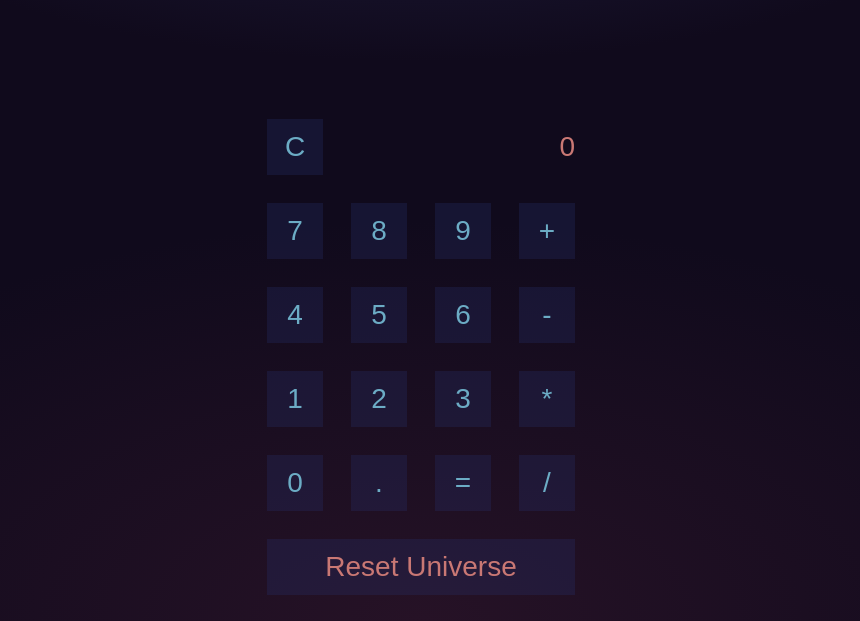
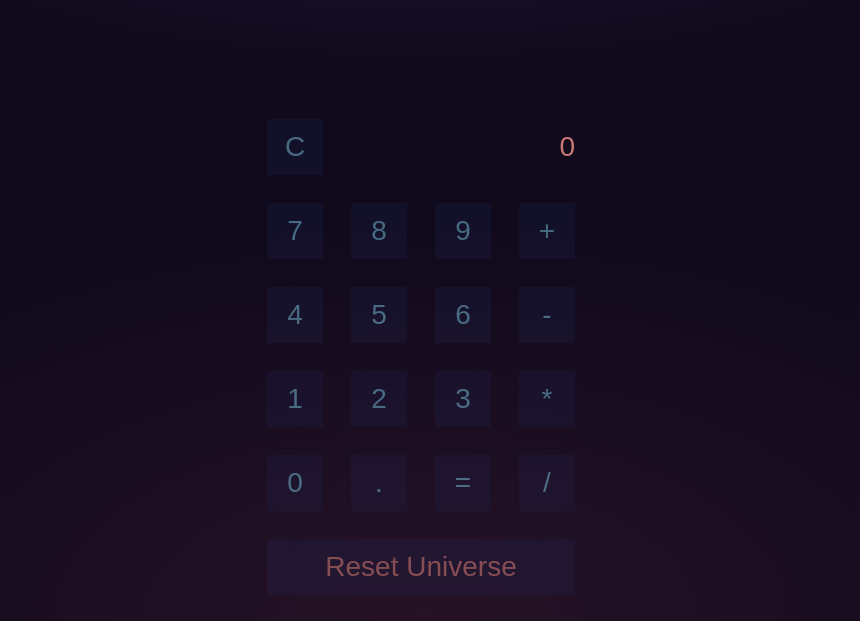
Before and after one commit to CalvinLanger/Calculator, a plain HTML site: page index.html in a window 1280 px wide. Shown: the part 179-800 px from the top of the page, without its empty margins (219-1079 px from the left). Drawn offline with Linux system fonts and the light colour scheme.

Commit message:
add button transition

```diff
--- a/style.css
+++ b/style.css
@@ -1,7 +1,10 @@
 html {
   background: #100a1c;
-    background-image:
-      radial-gradient(50% 30% ellipse at center top, #201e40 0%, rgba(0,0,0,0) 100%),
+  background-image: radial-gradient(
+      50% 30% ellipse at center top,
+      #201e40 0%,
+      rgba(0, 0, 0, 0) 100%
+    ),
     radial-gradient(60% 50% ellipse at center bottom, #261226 0%, #100a1c 100%);
   background-attachment: fixed;
   color: #6cacc5;
@@ -9,7 +12,7 @@ html {
 
 body {
   color: #6cacc5;
-    font: 300 18px/1.6 "Source Sans Pro",sans-serif;
+  font: 300 18px/1.6 "Source Sans Pro", sans-serif;
   margin: 0;
   padding: 5em 0 2em;
   text-align: center;
@@ -21,7 +24,7 @@ html {
 }
 
 .warning {
-    background: -webkit-linear-gradient(45deg,  #c97874 10%, #463042 90%);
+  background: -webkit-linear-gradient(45deg, #c97874 10%, #463042 90%);
   -webkit-background-clip: text;
   -webkit-text-fill-color: transparent;
   color: #8c5059;
@@ -36,7 +39,6 @@ html {
   width: 10em;
 }
 
-
 .viewer {
   color: #c97874;
   float: left;
@@ -50,7 +52,7 @@ html {
 
 button {
   border: 0;
-    background: rgba(42,50,113, .28);
+  background: rgba(42, 50, 113, 0.28);
   color: #6cacc5;
   cursor: pointer;
   float: left;
@@ -58,17 +60,21 @@ html {
   margin: 0.25em;
   width: 2em;
   height: 2em;
-    transition: all 0.5s;
+  opacity: 0.6;
+  transition: 0.1s;
+}
+
+button:hover {
+  opacity: 1;
 }
 
 #reset {
-    background: rgba(42,50,113, .28);
-    color:#c97874;
+  background: rgba(42, 50, 113, 0.28);
+  color: #c97874;
   font-weight: 400;
   width: 11em;
   height: 2em;
 }
-
 
 @media (min-width: 420px) {
   .calculator {
```
Lines whose indentation alone changed are shown as unchanged.
